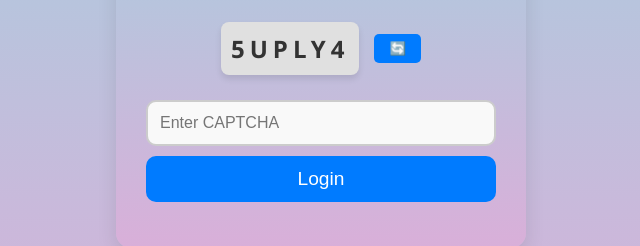
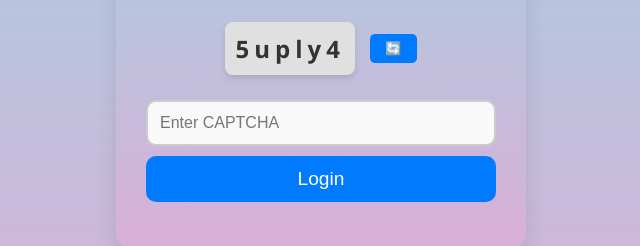
Before and after one commit to kundanareddy2830/captcha, a plain HTML site: page index.html in a window 1280 px wide. Shown: the part 395-641 px from the top of the page, 319-959 px from the left. Drawn offline with Linux system fonts and the light colour scheme.

Commit message:
Update index.html

```diff
--- a/index.html
+++ b/index.html
@@ -148,7 +148,7 @@ background-image: linear-gradient(0deg, #D9AFD9 0%, #97D9E1 100%);
 
         // Generate a random CAPTCHA
         function generateCaptcha() {
-            generatedCaptcha = Math.random().toString(36).substring(2, 8).toUpperCase();
+            generatedCaptcha = Math.random().toString(36).substring(2, 8);
             document.getElementById("captcha").textContent = generatedCaptcha;
         }
 
@@ -156,7 +156,7 @@ background-image: linear-gradient(0deg, #D9AFD9 0%, #97D9E1 100%);
         function validateLogin() {
             const username = document.getElementById("username").value;
             const password = document.getElementById("password").value;
-            const captchaInput = document.getElementById("captchaInput").value.toUpperCase();
+            // const captchaInput = document.getElementById("captchaInput").value.toUpperCase();
 
             if (!username || !password) {
                 document.getElementById("status").textContent = "Please enter username and password!";
```
